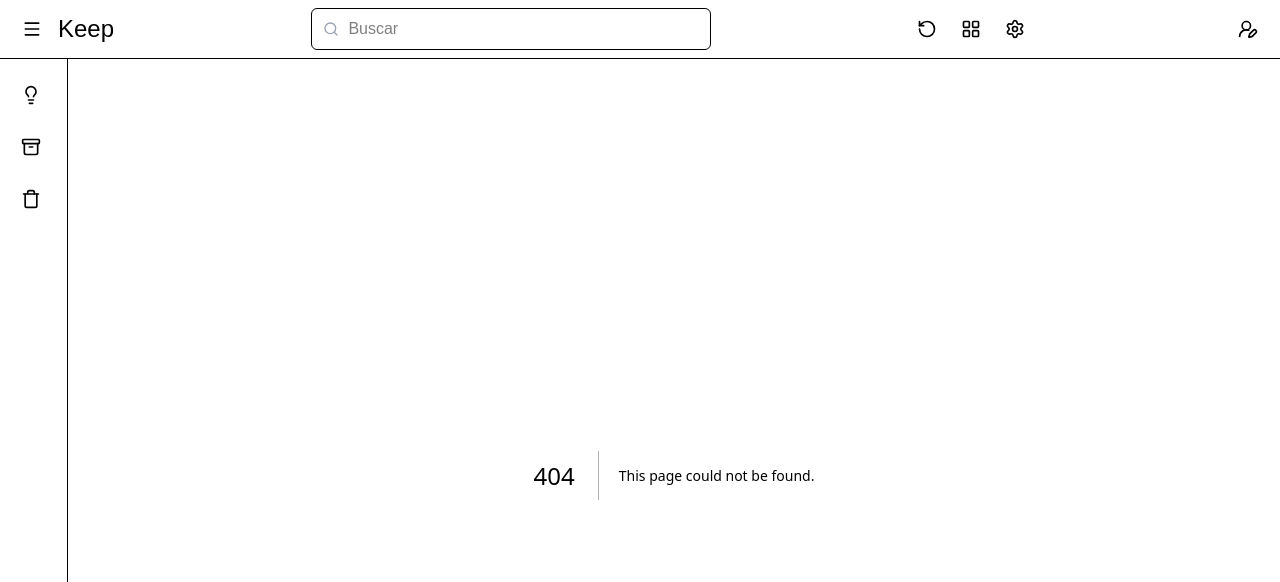
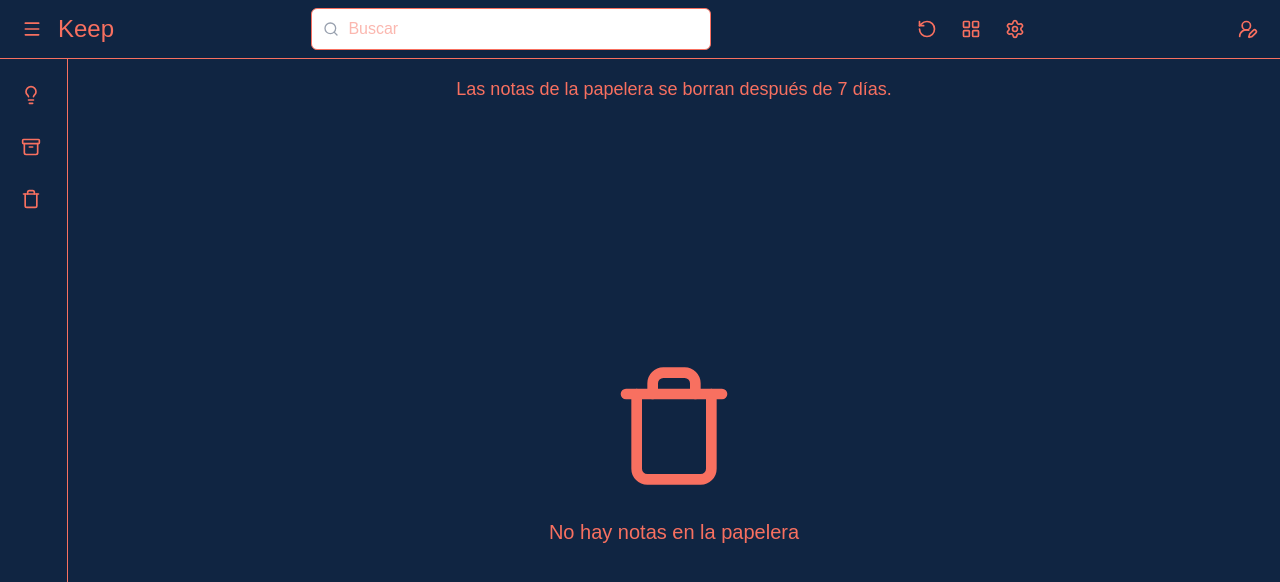
Before and after one commit to DeiNas77/google-keep-clone-frontend, a Next.js app: page /trash in a window 1280 px wide. Before the commit this address had no page. Shown: the top 582 px of the page. Built offline with nearby package versions, Linux system fonts and the light colour scheme.

Commit message:
GKCF-01 | WIP: integration layouts from  archive, trash and main pages

```diff
--- /dev/null
+++ b/src/app/archive/page.tsx
@@ -0,0 +1,15 @@
+import { SplashLayout } from "@/src/components/Layout/SplashLayout";
+import { ArchiveIcon } from "lucide-react";
+
+export default function Archive() {
+	return (
+		<section className="w-full flex flex-col flex-1 h-full">
+			<div className="flex flex-1 items-center justify-center">
+				<SplashLayout
+					icon={ArchiveIcon}
+					text={`Tus notas archivadas apareceran aquí`}
+				/>
+			</div>
+		</section>
+	);
+}
--- a/src/app/page.tsx
+++ b/src/app/page.tsx
@@ -1,11 +1,5 @@
-//TODO: Acá se realizara el respectivo apartado en donde iran el centro de notas y la información que uno verá principalmente
-
-// Aunque acá se tendria que pasar notas como tal <NoteList/>
+import { NoteClient } from "../components/Note/NoteClient";
 
 export default function Home() {
-	return (
-		<section className="h-full flex justify-center items-center">
-			<h1>Hello world</h1>
-		</section>
-	);
+	return <NoteClient />;
 }
--- /dev/null
+++ b/src/app/trash/page.tsx
@@ -0,0 +1,15 @@
+import { SplashLayout } from "@/src/components/Layout/SplashLayout";
+import { Trash } from "lucide-react";
+
+export default function Archive() {
+	return (
+		<section className="w-full flex flex-col flex-1 h-full">
+			<h1 className="justify-center text-lg text-center">
+				Las notas de la papelera se borran después de 7 días.
+			</h1>
+			<div className="flex flex-1 items-center justify-center">
+				<SplashLayout icon={Trash} text={`No hay notas en la papelera`} />
+			</div>
+		</section>
+	);
+}
```
